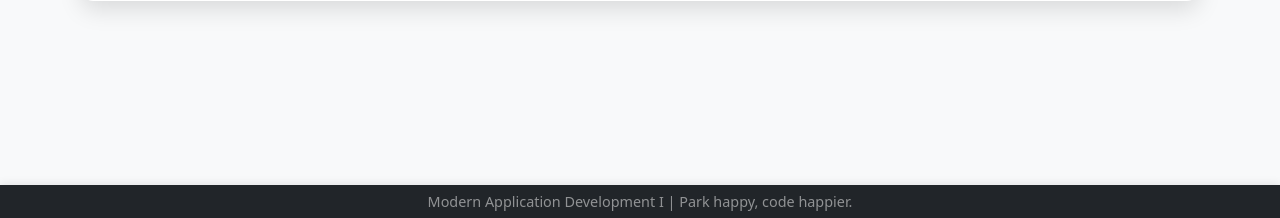
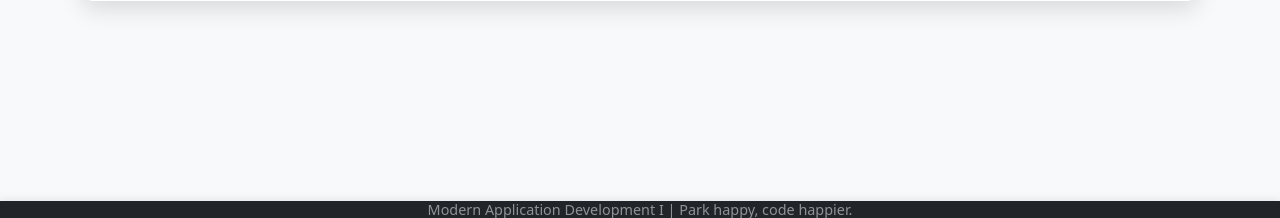
Before and after one commit to 23f2000979/vehicle-parking-app, a Flask app: page /admin_dashboard in a window 1280 px wide. Shown: the part 582-800 px from the top of the page. Run offline with Flask 3, Linux system fonts and the light colour scheme; a user stored in the database is signed in.

Commit message:
Milestone-VP Final-Submission

```diff
--- a/templates/base.html
+++ b/templates/base.html
@@ -73,7 +73,7 @@
         {% block content %}{% endblock %}
     </div>
 
-    <footer class="footer bg-dark text-white-50 mt-auto py-3" style="position: fixed; bottom: 0; width: 100%;">
+    <footer class="footer bg-dark text-white-50 mt-auto py-2" style="position: fixed; bottom: 0; width: 100%;">
         <div class="container text-center">
 
             <span style="font-size:0.90em;">Modern Application Development I | Park happy, code happier.</span>
```
Also changed, not shown: instance/parking.sqlite3.
